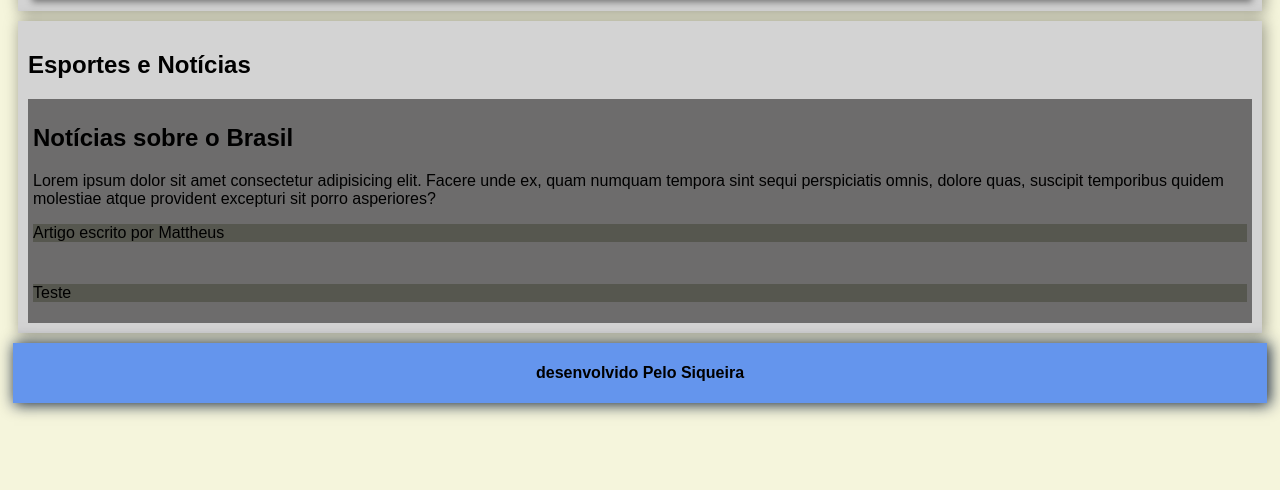
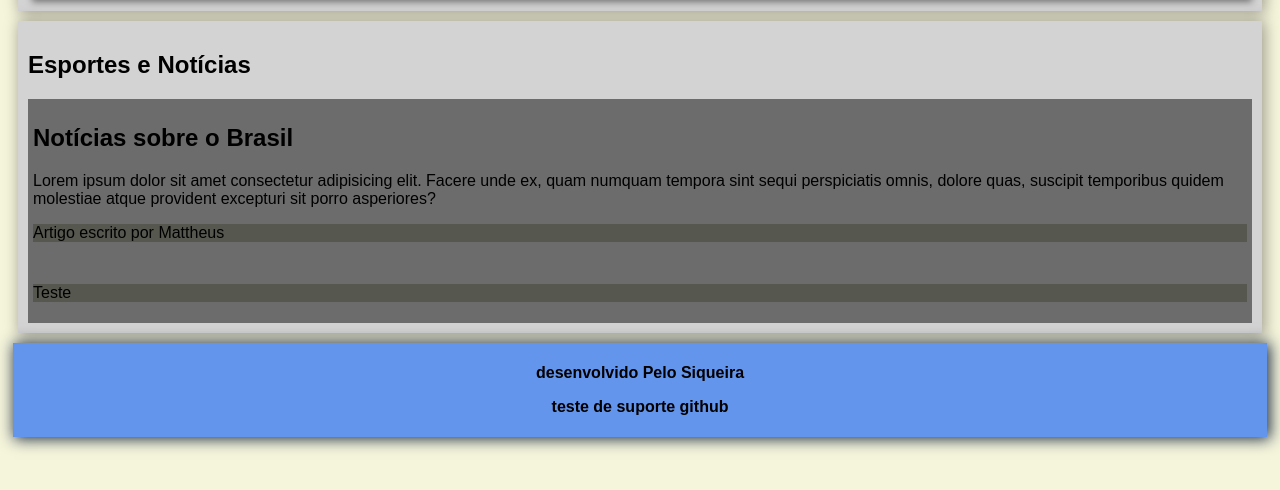
Before and after one commit to Mathsiqueir/html-css, a plain HTML site: page exercicios/Boxmodel/sombras.html in a window 1280 px wide. Shown: the part 120-610 px from the top of the page. Drawn offline with Linux system fonts and the light colour scheme.

Commit message:
atualização

```diff
--- a/exercicios/Boxmodel/sombras.html
+++ b/exercicios/Boxmodel/sombras.html
@@ -39,6 +39,9 @@
     </main>
     <footer>
         <p>desenvolvido Pelo Siqueira</p>
+        <p>teste de suporte github
+
+        </p>
     </footer>
 </body>
 </html>
```
